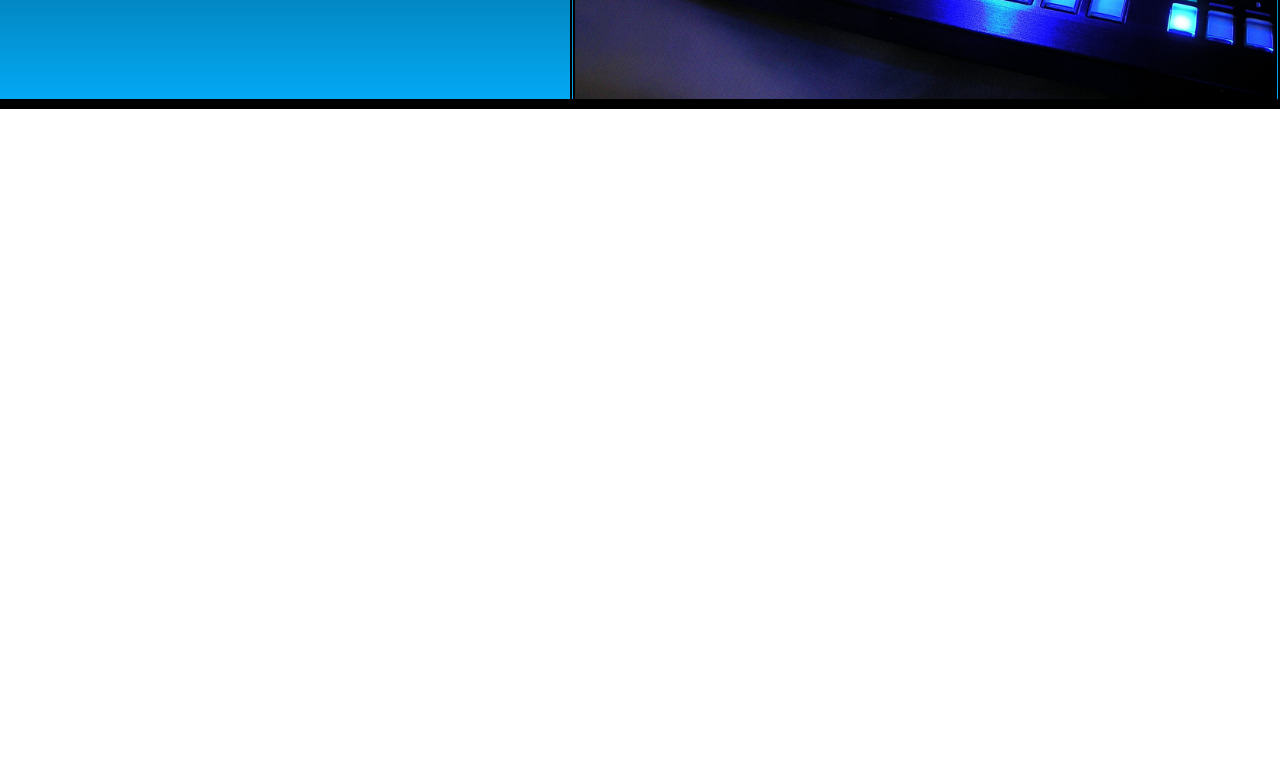
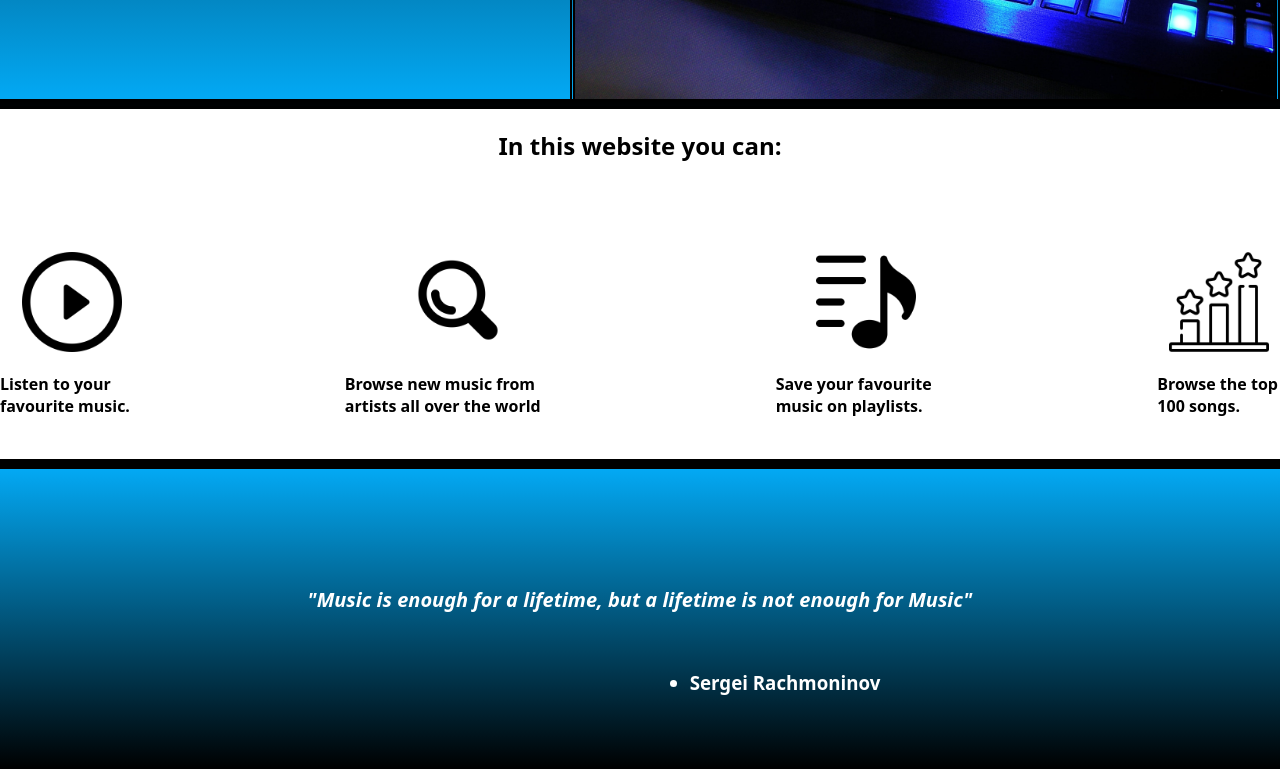
Before and after one commit to marianTestado/music-project, a plain HTML site: page index.html in a window 1280 px wide. Shown: the part 521-1290 px from the top of the page. Before the commit the page ends 800 px from the top, so only its background shows below. Drawn offline with Linux system fonts and the light colour scheme.

Commit message:
Added content panels

```diff
--- a/css/style.css
+++ b/css/style.css
@@ -86,3 +86,68 @@ body{
     align-self: flex-end;
     margin-left: auto;
 }
+
+.features-panel{
+    display: flex;
+    flex-direction: column;
+    justify-content: flex-start;
+    align-items: center;
+    gap: 70px;
+    height: 350px;
+    border-bottom: 10px solid black;
+}
+
+.features-panel .title{
+    font-family: system-ui, -apple-system, BlinkMacSystemFont, 'Segoe UI', Roboto, Oxygen, Ubuntu, Cantarell, 'Open Sans', 'Helvetica Neue', sans-serif;
+    font-weight: bold;
+}
+
+.features{
+    display: flex;
+    justify-content: space-evenly;
+    gap: 200px;
+}
+
+.feature{
+    display: flex;
+    flex-direction: column;
+    gap: 5px;
+
+}
+
+.feature-image{
+    flex-shrink: 0;
+    flex-grow: 0;
+    flex-wrap: 0;
+    align-self: center;
+}
+
+.feature p{
+    font-family: system-ui, -apple-system, BlinkMacSystemFont, 'Segoe UI', Roboto, Oxygen, Ubuntu, Cantarell, 'Open Sans', 'Helvetica Neue', sans-serif;
+    font-weight:600;
+}
+
+.quote-panel{
+    display: flex;
+    height: 300px;
+    flex-direction: column;
+    align-items: center;
+    justify-content: center;
+    background-image: linear-gradient(#03A9F4, black);
+
+}
+
+.quote-panel p{
+    font-family: system-ui, -apple-system, BlinkMacSystemFont, 'Segoe UI', Roboto, Oxygen, Ubuntu, Cantarell, 'Open Sans', 'Helvetica Neue', sans-serif;
+    font-style: italic;
+    color: white;
+    font-weight: 600;
+    font-size: 20px;
+    margin-top: 80px;
+}
+
+.quote-panel h3 {
+    margin-left: 250px;
+    font-family: system-ui, -apple-system, BlinkMacSystemFont, 'Segoe UI', Roboto, Oxygen, Ubuntu, Cantarell, 'Open Sans', 'Helvetica Neue', sans-serif;
+    color: white;
+}
--- a/index.html
+++ b/index.html
@@ -3,7 +3,7 @@
     <head>
         <meta charset="UTF-8">
         <link rel="stylesheet" href="./css/style.css">
-        <title>Music Website</title>
+        <title>TMC - Home</title>
     </head>
 
     <body>
@@ -21,7 +21,35 @@
                 <p>This is a website where you can browse music and save it so you can listen to it later.</p>
                 <button><a href="">Sign up</a></button>
             </div>
-            <img class="title-image" src="./images/title-image.jpg" width="700px" alt="A light blue vynil.">
+            <img class="title-image" src="./images/title-image.jpg" width="700px" alt="An image of a sequencer.">
+        </div>
+        <div class="features-panel">
+            <h2 class="title">In this website you can:</h2>
+            <div class="features">
+                <div class="feature">
+                    <img class="feature-image" src="./images/features-play-button.png" alt="" height="100px">
+                    <p>Listen to your favourite music.</p>
+                </div>
+                <div class="feature">
+                    <img class="feature-image" src="./images/features-browse.png" alt="" height="100px">
+                    <p>Browse new music from artists all over the world</p>
+                </div>
+                <div class="feature">
+                    <img class="feature-image" src="./images/features-playlist.png" alt="" height="100px">
+                    <p>Save your favourite music on playlists.</p>
+                </div>
+                <div class="feature">
+                    <img class="feature-image" src="./images/features-top.png" alt="" height="100px">
+                    <p>Browse the top 100 songs.</p>
+                </div>
+
+            </div>
+
+        </div>
+        <div class="quote-panel">
+            <p>"Music is enough for a lifetime, but a lifetime is not enough for Music"</p>
+            <h3><ul><li>Sergei Rachmoninov</li></ul></h3>
+
         </div>
 
 
```
Also changed, not shown: images/features-browse.png (added), images/features-play-button.png (added), images/features-playlist.png (added), images/features-top.png (added), 1 other file.
